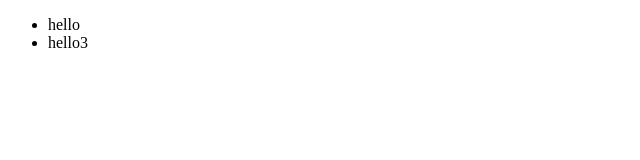
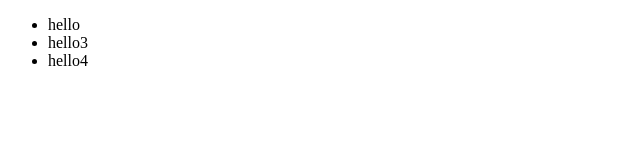
Before and after one commit to hey-its-nifi/gitdemo, a plain HTML site: page index.html in a window 1280 px wide. Shown: the full height of the page, 0-640 px from the left. Drawn offline with Linux system fonts and the light colour scheme.

Commit message:
added hello4

```diff
--- a/index.html
+++ b/index.html
@@ -11,6 +11,7 @@
         <li>hello</li>
 
         <li>hello3</li>
+        <li>hello4</li>
     </ul>
 
 </body>
```
